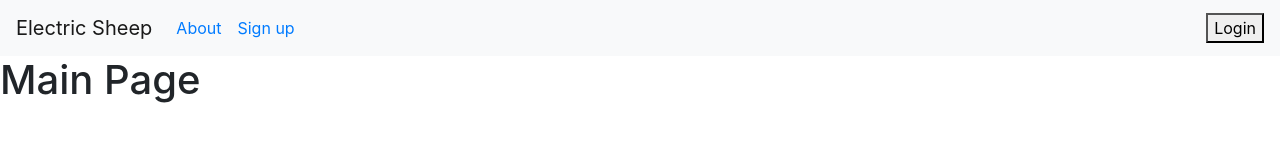
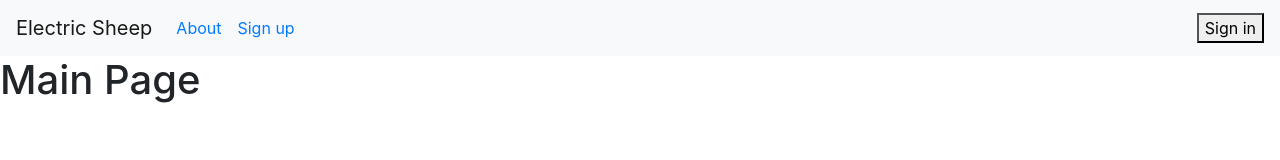
Before and after one commit to zealousAnemone/electric-sheep, a Next.js app: page / in a window 1280 px wide. Shown: the top 160 px of the page. Built offline with nearby package versions, Linux system fonts and the light colour scheme; no server answers.

Commit message:
add logout button

```diff
--- a/components/Header.jsx
+++ b/components/Header.jsx
@@ -17,7 +17,7 @@ const Header = () => {
           <Nav.Link><Link href="/diary"><a>Dream Diary</a></Link></Nav.Link></> : <><Nav.Link><Link href="/about"><a>About</a></Link></Nav.Link><Nav.Link><Link href="/signup"><a>Sign up</a></Link></Nav.Link>  </>}
         </Nav>
         {/* conditionally render my acct or login */}
-       {session ?  <Nav.Link><Link href="/account"><a>My Account</a></Link></Nav.Link> : <button onClick={()=> signIn()}>Login</button>}
+       {session ? <button onClick={()=> signOut()}>Sign Out</button>: <button onClick={()=> signIn()}>Sign in</button>}
       </Navbar.Collapse>
       </Navbar>
   )
```
